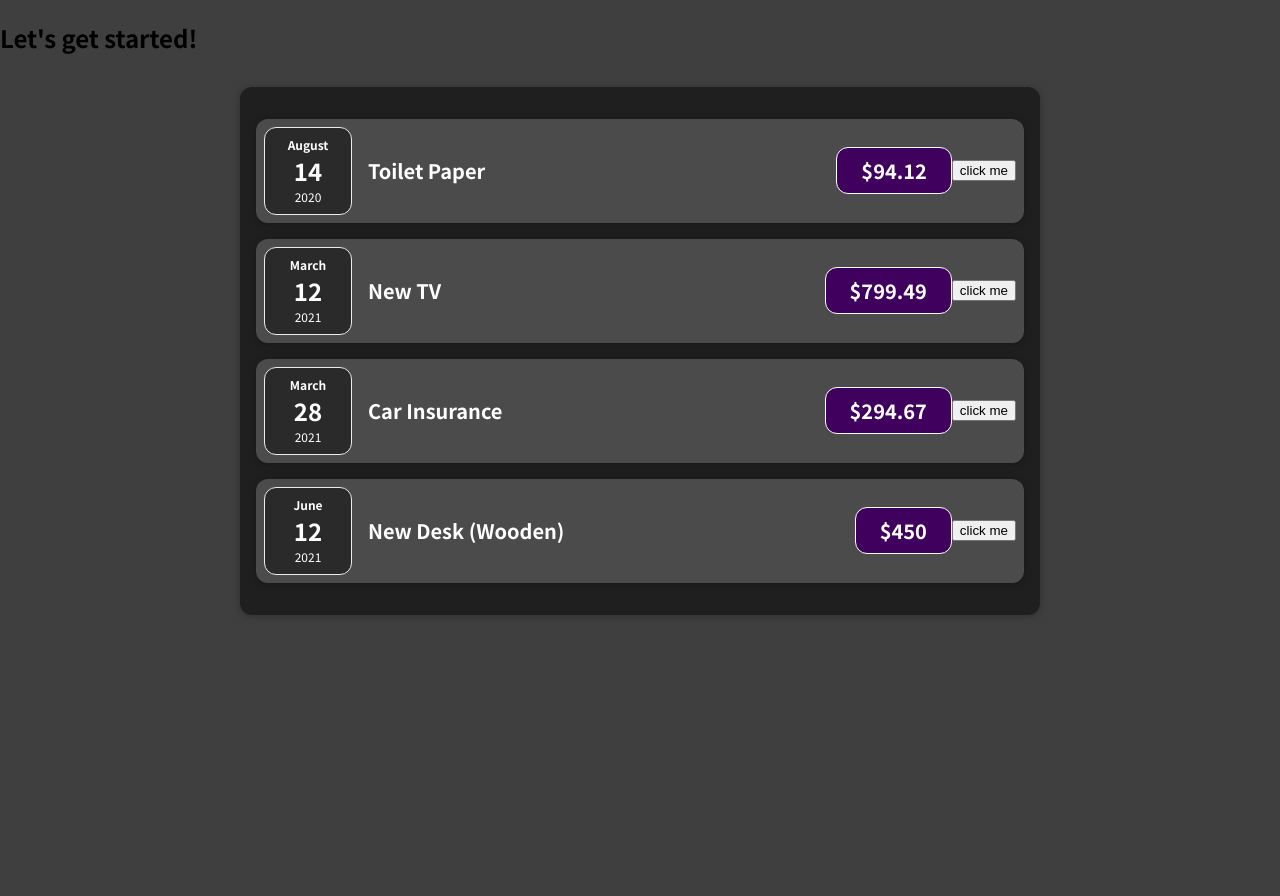
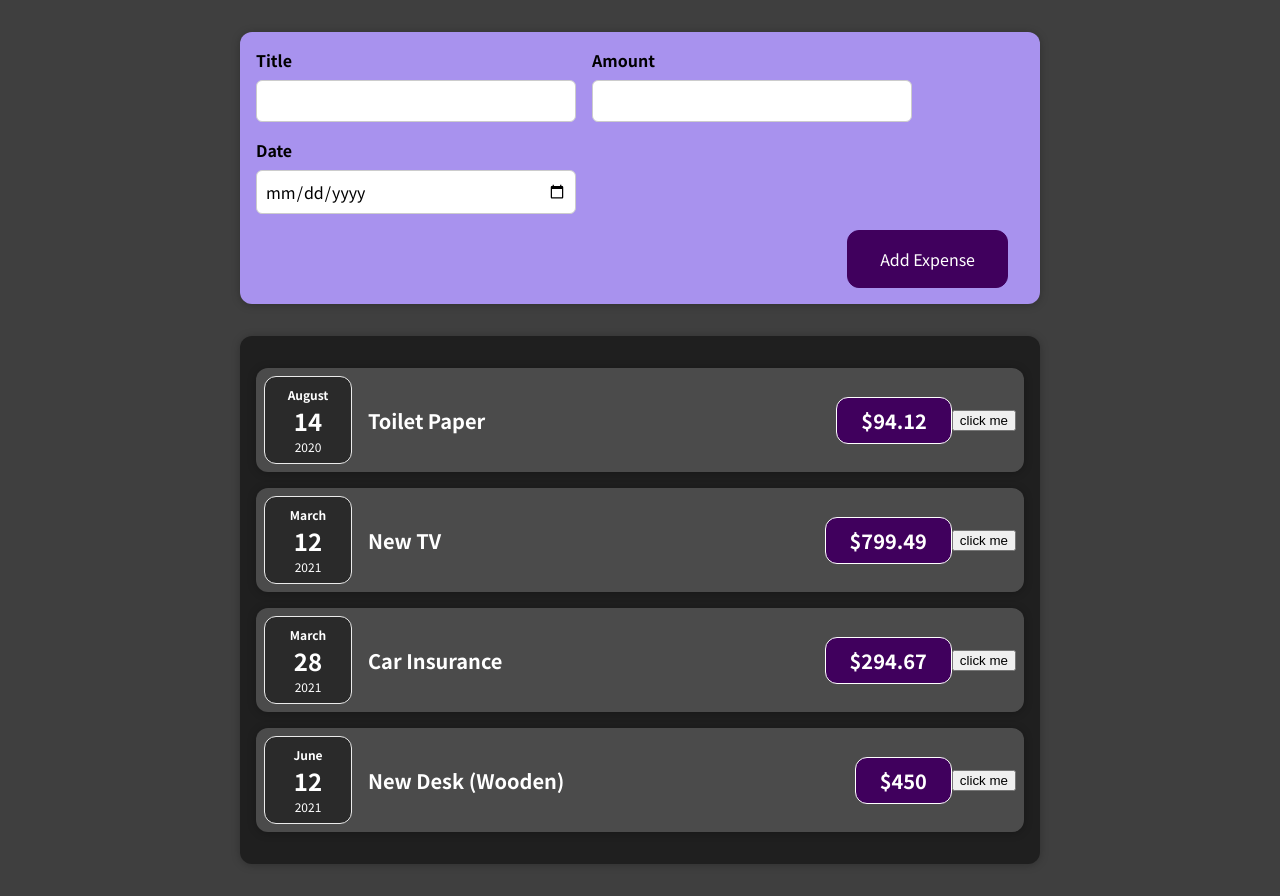
Before and after one commit to Rabee93/expenseCalculator-React, a React (Create React App) app: page / in a window 1280 px wide. Before the commit the page ends 800 px from the top, so only its background shows below. Built offline with nearby package versions, Linux system fonts and the light colour scheme.

Commit message:
created an expense form

```diff
--- a/src/App.js
+++ b/src/App.js
@@ -1,5 +1,6 @@
 import React from 'react';
 import Expenses from "./components/Expenses/Expenses.js";
+import NewExpense from "./components/NewExpenses/NewExpense.js"
 
 
 function App() {
@@ -26,7 +27,7 @@
   ];
   return (
     <div>
-      <h2>Let's get started!</h2>
+      <NewExpense />
       <Expenses
       expense0 ={expenses[0]}
       expense1={expenses[1]}
--- /dev/null
+++ b/src/components/NewExpenses/ExpenseForm.css
@@ -0,0 +1,26 @@
+.new-expense__controls {
+  display: flex;
+  flex-wrap: wrap;
+  gap: 1rem;
+  margin-bottom: 1rem;
+  text-align: left;
+}
+
+.new-expense__control label {
+  font-weight: bold;
+  margin-bottom: 0.5rem;
+  display: block;
+}
+
+.new-expense__control input {
+  font: inherit;
+  padding: 0.5rem;
+  border-radius: 6px;
+  border: 1px solid #ccc;
+  width: 20rem;
+  max-width: 100%;
+}
+
+.new-expense__actions {
+  text-align: right;
+}
--- /dev/null
+++ b/src/components/NewExpenses/ExpenseForm.js
@@ -0,0 +1,29 @@
+import React from "react"
+import "./ExpenseForm.css"
+
+
+const ExpenseForm = () =>{
+return (
+<form>
+ <div className = "new-expense__controls">
+  <div className = "new-expense__control">
+   <label>Title</label>
+   <input type='text' />
+  </div>
+<div className= "new-expense__control">
+  <label>Amount</label>
+  <input type='number' min='0.01' step='0.01'/>
+ </div>
+ <div className= "new-expense__control">
+   <label>Date</label>
+   <input type='date' min='2021-01-01' max='2023-12-31'/>
+</div>
+</div>
+<div className= "new-expense__actions">
+  <button type='submit'> Add Expense</button>
+  </div>
+</form>
+)
+};
+
+export default ExpenseForm;
--- /dev/null
+++ b/src/components/NewExpenses/NewExpense.css
@@ -0,0 +1,38 @@
+.new-expense {
+  background-color: #a892ee;
+  padding: 1rem;
+  margin: 2rem auto;
+  width: 50rem;
+  max-width: 95%;
+  border-radius: 12px;
+  text-align: center;
+  box-shadow: 0 1px 8px rgba(0, 0, 0, 0.25);
+}
+
+.new-expense button {
+  font: inherit;
+  cursor: pointer;
+  padding: 1rem 2rem;
+  border: 1px solid #40005d;
+  background-color: #40005d;
+  color: white;
+  border-radius: 12px;
+  margin-right: 1rem;
+}
+
+.new-expense button:hover,
+.new-expense button:active {
+  background-color: #510674;
+  border-color: #510674;
+}
+
+.new-expense button.alternative {
+  color: #220131;
+  border-color: transparent;
+  background-color: transparent;
+}
+
+.new-expense button.alternative:hover,
+.new-expense button.alternative:active {
+  background-color: #ddb3f8;
+}
--- a/src/components/NewExpenses/NewExpense.js
+++ b/src/components/NewExpenses/NewExpense.js
@@ -1,9 +1,15 @@
 import React from "react"
+import ExpenseForm from "./ExpenseForm"
+import './NewExpense.css'
 
 
 
 const NewExpense = () =>{
-  return
+  return(
+    <div className = 'new-expense'>
+    <ExpenseForm />
+    </div>
+)
 }
 
-export default NewExpense
+export default NewExpense;
```
Also changed, not shown: 1 other file (tests, documents, lock files or other folders).
